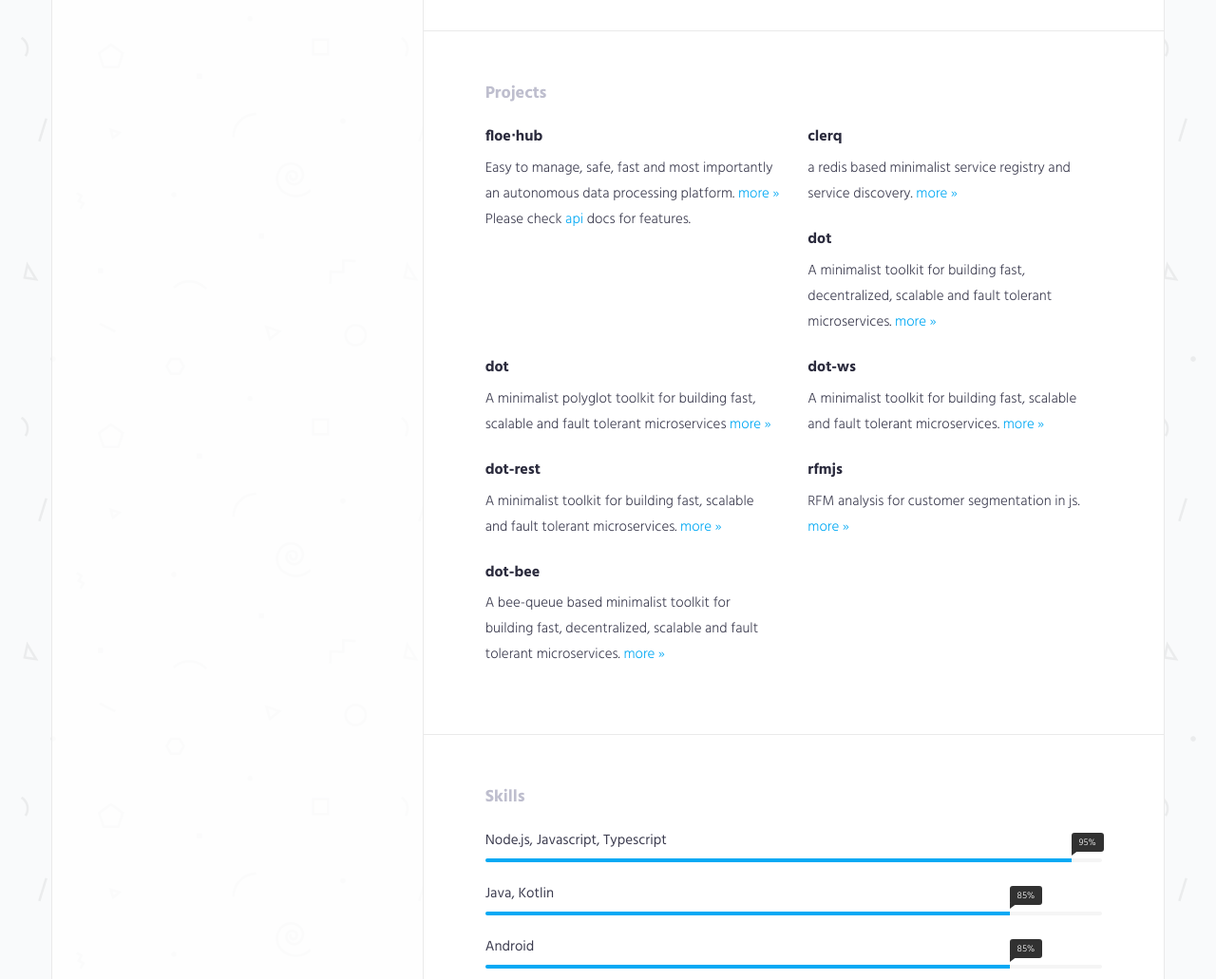
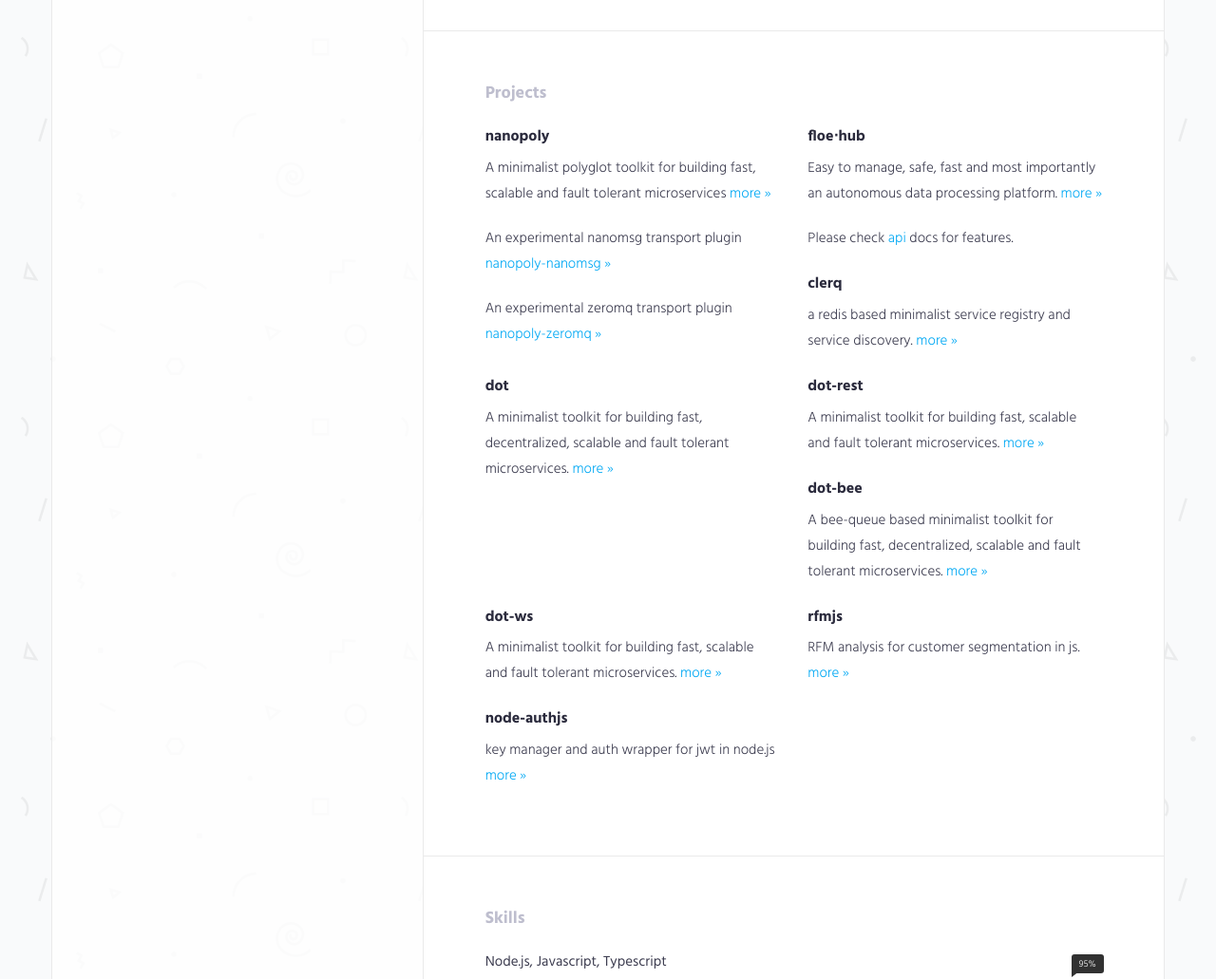
Before and after one commit to umuplus/umuplus-com, a plain HTML site: page index.html in a window 1280 px wide. Shown: the part 1280-2311 px from the top of the page at 95% size. Drawn offline with Linux system fonts and the light colour scheme.

Commit message:
projects updated

```diff
--- a/index.html
+++ b/index.html
@@ -148,10 +148,22 @@
                             <div class="row">
                                 <div class="col-md-6">
                                     <div class="expertise-item">
+                                        <h3>nanopoly</h3>
+                                        <p>A minimalist polyglot toolkit for building fast, scalable and fault tolerant microservices
+                                            <a href="https://github.com/nanopoly" target="_blank">more »</a></p>
+                                        <p>An experimental nanomsg transport plugin
+                                            <a href="https://github.com/nanopoly/nanopoly-nanomsg" target="_blank">nanopoly-nanomsg »</a></p>
+                                        <p>An experimental zeromq transport plugin
+                                                <a href="https://github.com/nanopoly/nanopoly-zeromq" target="_blank">nanopoly-zeromq »</a></p>
+                                    </div>
+                                </div>
+                                <div class="col-md-6">
+                                    <div class="expertise-item">
                                         <h3>floe⋅hub</h3>
                                         <p>Easy to manage, safe, fast and most importantly an autonomous data processing platform.
-                                            <a href="https://floehub.com/" target="_blank">more »</a> Please check
-                                            <a href="https://docs.floehub.com/" target="_blank">api</a> docs for features.</p>
+                                            <a href="https://floehub.com/" target="_blank">more »</a></p>
+                                        <p>Please check
+                                                <a href="https://docs.floehub.com/" target="_blank">api</a> docs for features.</p>
                                     </div>
                                 </div>
                                 <div class="col-md-6">
@@ -170,9 +182,16 @@
                                 </div>
                                 <div class="col-md-6">
                                     <div class="expertise-item">
-                                        <h3>dot</h3>
-                                        <p>A minimalist polyglot toolkit for building fast, scalable and fault tolerant microservices
-                                            <a href="https://github.com/nanopoly" target="_blank">more »</a></p>
+                                        <h3>dot-rest</h3>
+                                        <p>A minimalist toolkit for building fast, scalable and fault tolerant microservices.
+                                            <a href="https://github.com/Dvs-Bilisim/dot-rest" target="_blank">more »</a></p>
+                                    </div>
+                                </div>
+                                <div class="col-md-6">
+                                    <div class="expertise-item">
+                                        <h3>dot-bee</h3>
+                                        <p>A bee-queue based minimalist toolkit for building fast, decentralized, scalable and fault tolerant microservices.
+                                            <a href="https://github.com/Dvs-Bilisim/dot-bee" target="_blank">more »</a></p>
                                     </div>
                                 </div>
                                 <div class="col-md-6">
@@ -184,13 +203,6 @@
                                 </div>
                                 <div class="col-md-6">
                                     <div class="expertise-item">
-                                        <h3>dot-rest</h3>
-                                        <p>A minimalist toolkit for building fast, scalable and fault tolerant microservices.
-                                            <a href="https://github.com/Dvs-Bilisim/dot-rest" target="_blank">more »</a></p>
-                                    </div>
-                                </div>
-                                <div class="col-md-6">
-                                    <div class="expertise-item">
                                         <h3>rfmjs</h3>
                                         <p>RFM analysis for customer segmentation in js.
                                             <a href="https://github.com/umuplus/rfmjs" target="_blank">more »</a></p>
@@ -198,9 +210,9 @@
                                 </div>
                                 <div class="col-md-6">
                                     <div class="expertise-item">
-                                        <h3>dot-bee</h3>
-                                        <p>A bee-queue based minimalist toolkit for building fast, decentralized, scalable and fault tolerant microservices.
-                                            <a href="https://github.com/Dvs-Bilisim/dot-bee" target="_blank">more »</a></p>
+                                        <h3>node-authjs</h3>
+                                        <p>key manager and auth wrapper for jwt in node.js
+                                            <a href="https://github.com/umuplus/authjs" target="_blank">more »</a></p>
                                     </div>
                                 </div>
                             </div>
```
